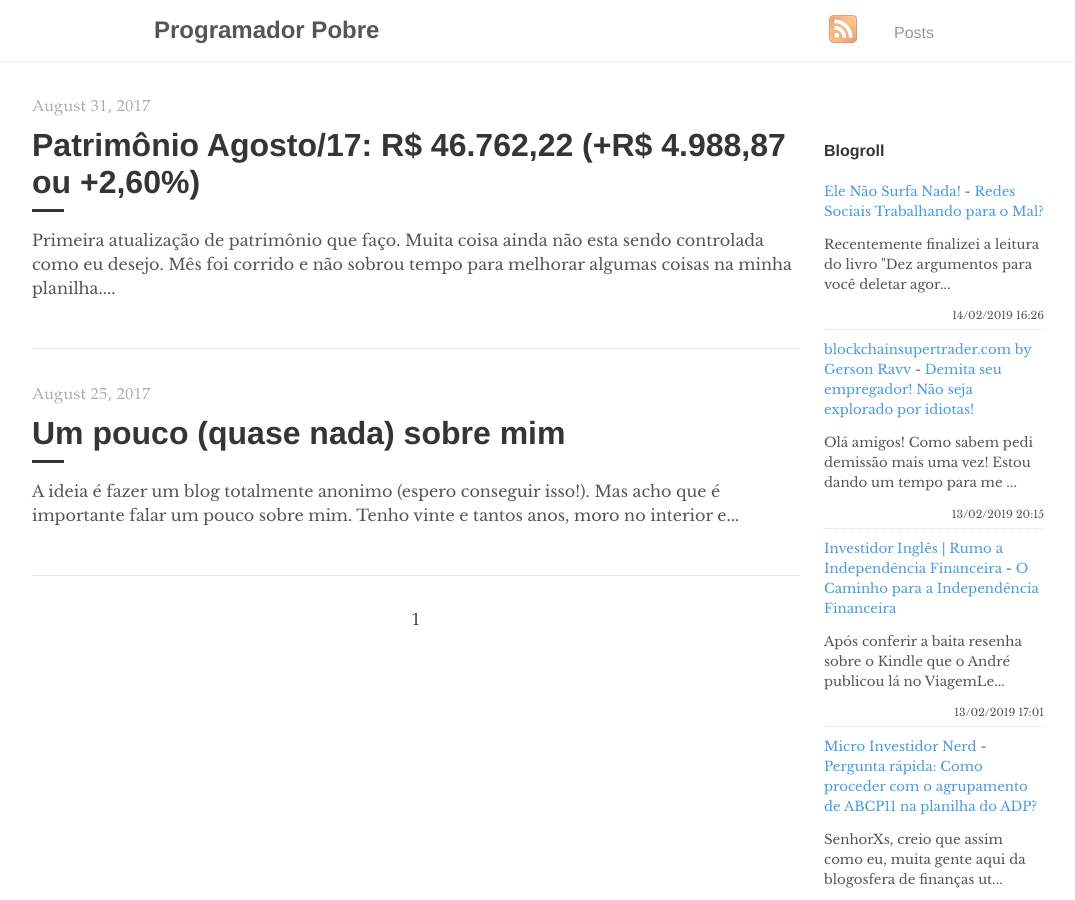
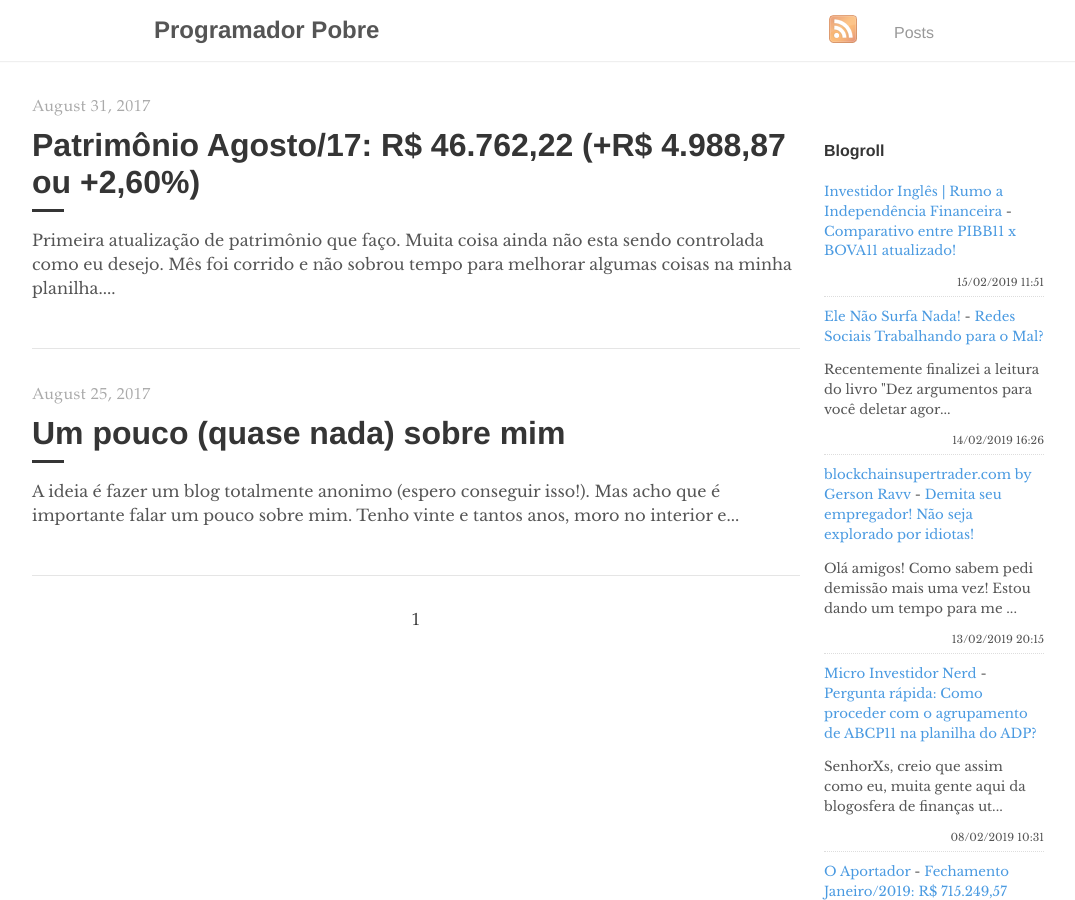
Before and after one commit to programadorpobre/programadorpobre.github.io, a Jekyll site: the page built from index.html, in a window 1280 px wide and 900 px high. Shown: the whole window, without its empty margins (96-1171 px from the left). Built offline with Jekyll 4.4.1, drawn with Linux system fonts in a browser that asks for light colours; the list of posts is cut into pages by our own code; comment, search, counter and statistics services are not loaded.

Commit message:
[ci skip] travis #559

```diff
--- a/_includes/feed-entries.html
+++ b/_includes/feed-entries.html
@@ -1,3 +1,8 @@
+<div class="feed-entry">
+    <a class="feed-entry-site-name" href="https://www.investidoringles.com/">Investidor Inglês | Rumo a Independência Financeira</a> - <a class="feed-entry-title" href="https://www.investidoringles.com/2019/02/comparativo-entre-pibb11-x-bova11.html">Comparativo entre PIBB11 x BOVA11 atualizado!</a>
+    <p class="feed-entry-summary"></p>
+    <time datetime="2019-02-15T11:51:00.000-02:00">15/02/2019 11:51</time>
+</div>
 <div class="feed-entry">
     <a class="feed-entry-site-name" href="https://elenaosurfanada.blogspot.com/">Ele Não Surfa Nada!</a> - <a class="feed-entry-title" href="https://elenaosurfanada.blogspot.com/2019/02/redes-sociais-trabalhando-para-o-mal.html">Redes Sociais Trabalhando para o Mal?</a>
     <p class="feed-entry-summary">Recentemente finalizei a leitura do livro "Dez argumentos para você deletar agor...</p>
@@ -7,11 +12,6 @@
     <a class="feed-entry-site-name" href="http://www.blockchainsupertrader.com/">blockchainsupertrader.com by Gerson Ravv</a> - <a class="feed-entry-title" href="http://www.blockchainsupertrader.com/2019/02/demita-seu-empregador-nao-seja.html">Demita seu empregador! Não seja explorado por idiotas!</a>
     <p class="feed-entry-summary">Olá amigos! Como sabem pedi demissão mais uma vez! Estou dando um tempo para me ...</p>
     <time datetime="2019-02-13T20:15:00.000-02:00">13/02/2019 20:15</time>
-</div>
-<div class="feed-entry">
-    <a class="feed-entry-site-name" href="https://www.investidoringles.com/">Investidor Inglês | Rumo a Independência Financeira</a> - <a class="feed-entry-title" href="https://www.investidoringles.com/2019/02/o-caminho-para-independencia-financeira.html">O Caminho para a Independência Financeira</a>
-    <p class="feed-entry-summary">Após conferir a baita resenha sobre o Kindle que o André publicou lá no ViagemLe...</p>
-    <time datetime="2019-02-13T17:01:00.000-02:00">13/02/2019 17:01</time>
 </div>
 <div class="feed-entry">
     <a class="feed-entry-site-name" href="https://microinvestidornerd.blogspot.com/">Micro Investidor Nerd</a> - <a class="feed-entry-title" href="https://microinvestidornerd.blogspot.com/2019/02/pergunta-rapida-como-proceder-com-o.html">Pergunta rápida: Como proceder com o agrupamento de ABCP11 na planilha do ADP?</a>
```
